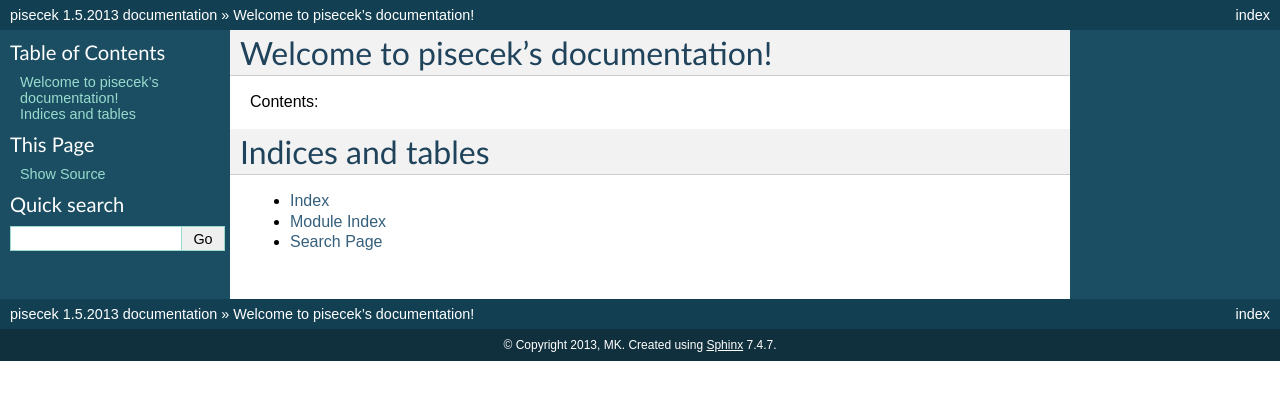
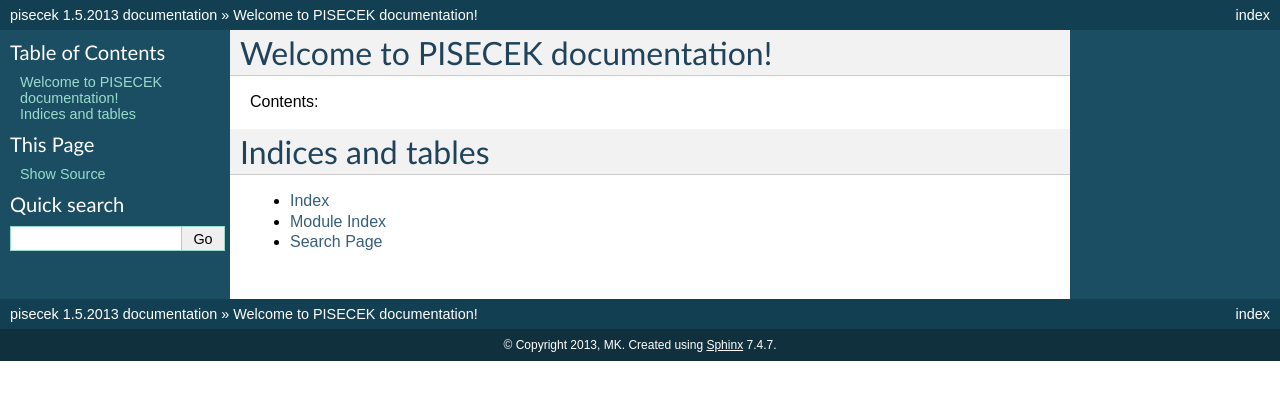
Before and after one commit to dingosaurus/pisecek, a Sphinx documentation site: the page built from docs/index.rst, in a window 1280 px wide. Shown: the top 400 px of the page. Built offline with Sphinx 7.4.7, drawn with Linux system fonts in a browser that asks for light colours.

```diff
--- a/docs/index.rst
+++ b/docs/index.rst
@@ -3,7 +3,7 @@
    You can adapt this file completely to your liking, but it should at least
    contain the root `toctree` directive.
 
-Welcome to pisecek's documentation!
+Welcome to PISECEK documentation!
 ===================================
 
 Contents:
```
